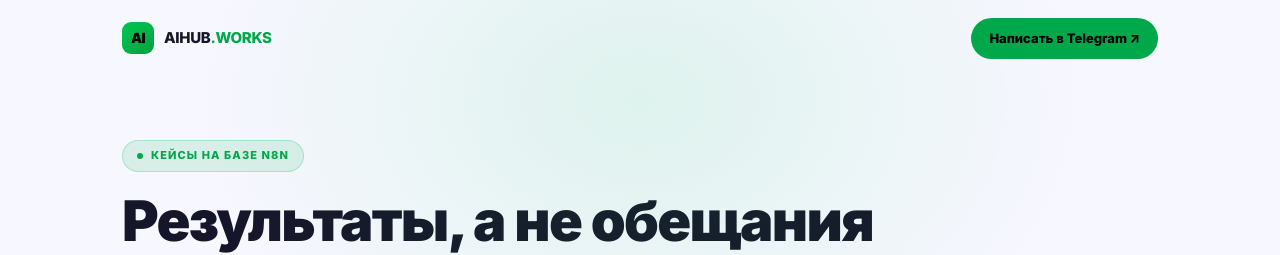
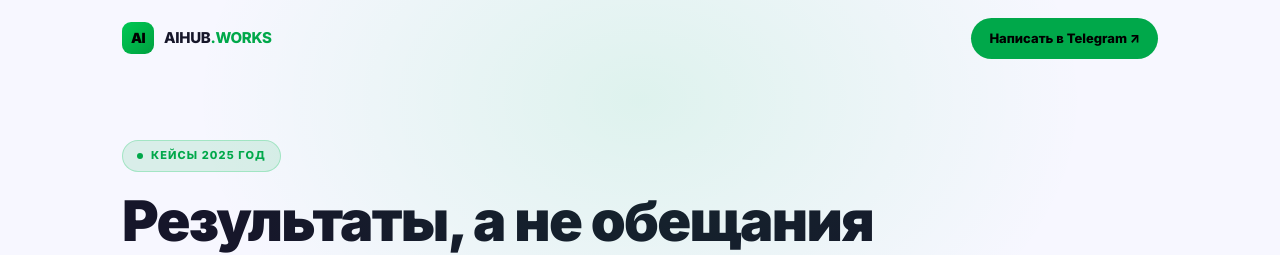
Before and after one commit to HaiCora2024/aihub.works-siteeng, a website: page cases/index.html in a window 1280 px wide. Shown: the top 255 px of the page. Drawn offline with Linux system fonts and the light colour scheme.

Commit message:
Update cases eyebrow label to Кейсы 2025 год

```diff
--- a/cases/index.html
+++ b/cases/index.html
@@ -26,7 +26,7 @@
 
   <header class="hero">
     <div class="wrap">
-      <div class="eyebrow"><span class="eyebrow-dot"></span> Кейсы на базе n8n</div>
+      <div class="eyebrow"><span class="eyebrow-dot"></span> Кейсы 2025 год</div>
       <h1>Результаты, а не обещания</h1>
       <p class="sub">Подборка реализованных use-cases (AIHUB.WORKS × n8n). Каждый кейс — отдельная страница, готовая для отправки клиенту.</p>
       <div class="cards">
```
